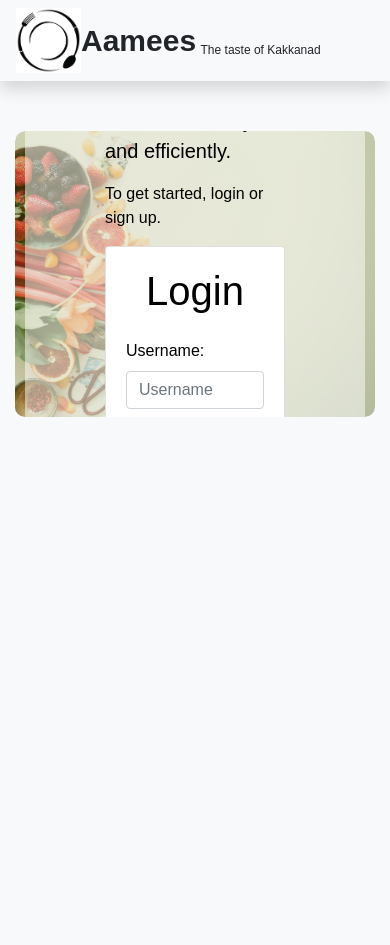
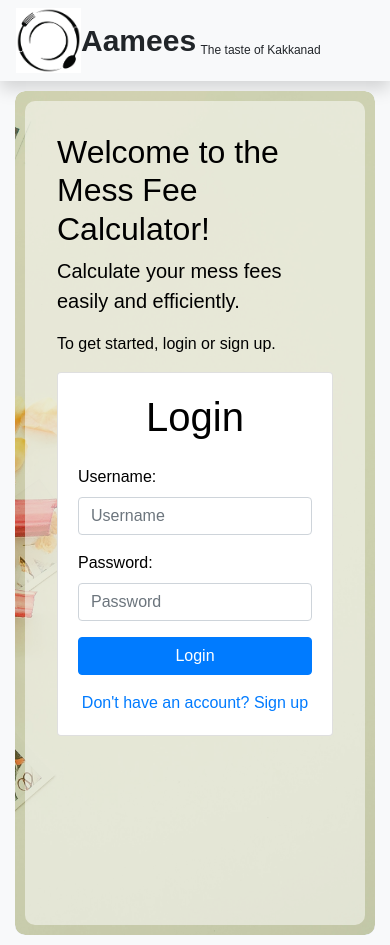
Before and after one commit to Athulmathew01/MessFeeCalculator, a Django app: page / in a window 390 px wide. Before the commit the page ends 417 px from the top, so only its background shows below. Run offline with Django 4.2, Linux system fonts and the light colour scheme; parts of the project's set-up code (start-up, migrations or seed data) failed here and were passed over; some libraries are stand-ins or nearby versions.

Commit message:
Update index.html

```diff
--- a/Calculate/templates/authenticate/index.html
+++ b/Calculate/templates/authenticate/index.html
@@ -22,20 +22,7 @@
             background-color: #f8f9fa;
             font-family: Arial, sans-serif;
         }
-        .jumbotron {
-            position: relative;
-            padding: 0;
-            margin: 50px auto;
-            overflow: hidden;
-            border-radius: 10px;
-        }
 
-        .jumbotron img {
-            width: 100%;
-            height: auto;
-            object-fit: cover;
-            transform: scale(1.1);
-        }
         .glass-overlay {
             position: absolute;
             top: 0;
@@ -51,6 +38,31 @@
             justify-content: center;
             align-items: center; /* Adjusted to center align items */
         }
+
+
+      .jumbotron {
+          position: relative;
+          padding: 0;
+          margin: 50px auto;
+          overflow: hidden;
+          border-radius: 10px;
+      }
+
+      .jumbotron img {
+          width: 100%;
+          height: auto;
+          object-fit: cover;
+          transform: scale(1.1);
+      }
+      .text-background {
+          background-color: rgba(255, 255, 255, 0.5);
+          padding: 5em;
+          border-radius: 10px;
+          color: black;
+          margin: 10px;
+      }
+
+
         .navbar-brand {
             font-size: 24px;
             font-weight: bold;
@@ -89,6 +101,23 @@
           border-radius: 10px;
           color:black;
           margin: 10px;
+      }
+       /* Media queries for mobile responsiveness */
+      @media (max-width: 768px) {
+          .jumbotron {
+              margin: 10px auto;
+          }
+          .jumbotron img {
+            width: fit-content;
+            height: 100vh;
+            object-fit: cover;
+            transform: scale(1.1);
+        }
+          .text-background {
+              padding: 2em;
+              height:100vh;
+              width:fit-content;
+          }
       }
 
     </style>
```
